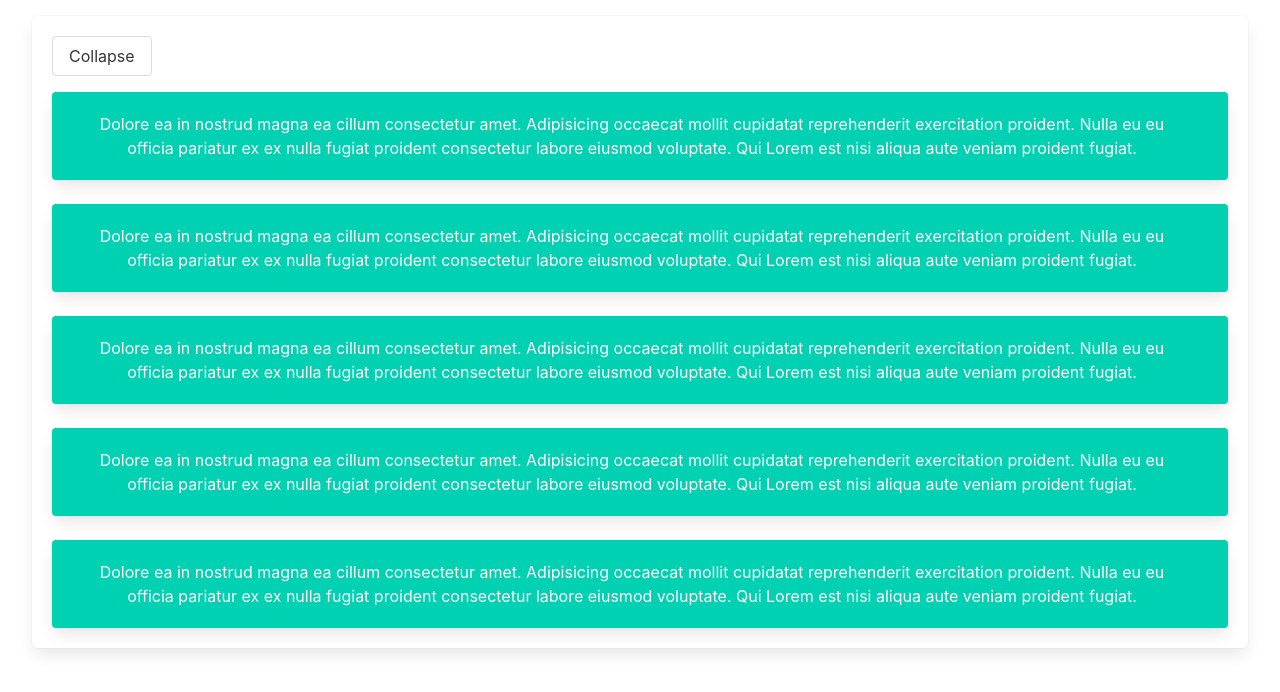
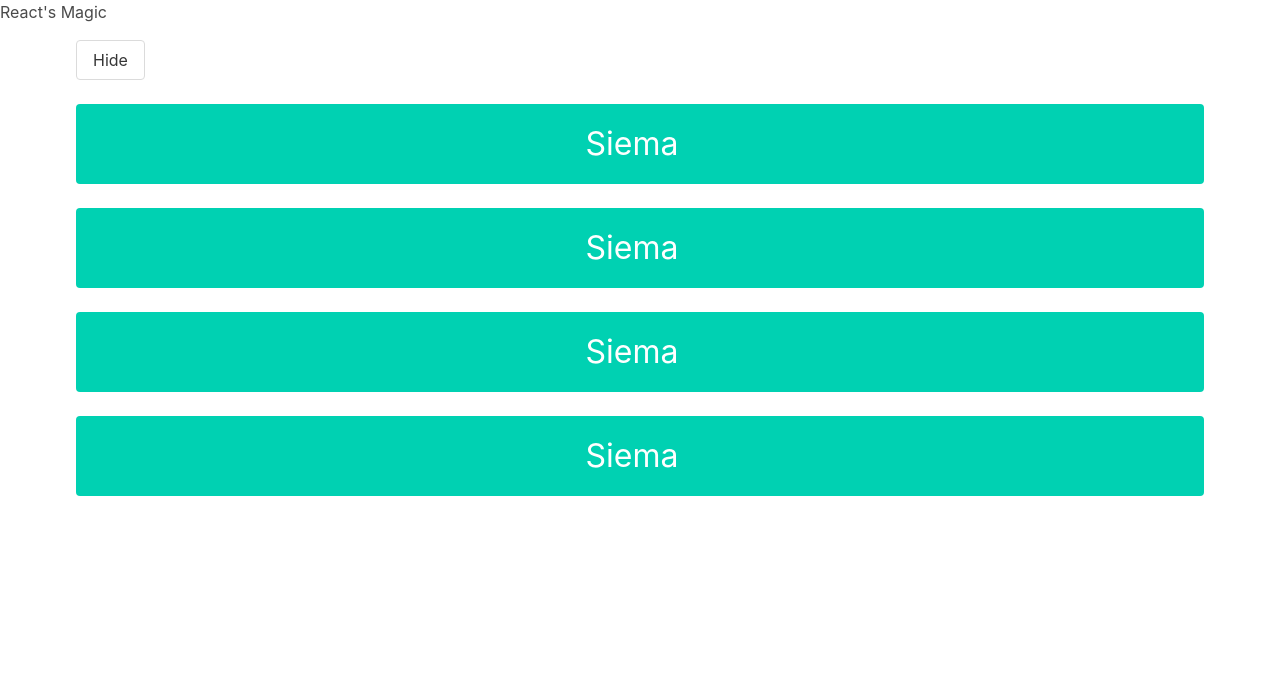
Before and after one commit to JakHer/Advanced-React, a React (Create React App) app: page / in a window 1280 px wide. Shown: the top 692 px of the page. Built offline with nearby package versions, Linux system fonts and the light colour scheme.

Commit message:
feat: Columns component added

```diff
--- /dev/null
+++ b/src/App.js
@@ -0,0 +1,16 @@
+import React from "react";
+import styles from "./App.module.scss";
+import cx from "classnames";
+import Docs from "./views/Docs";
+import Tips from "./views/Tips";
+
+const App = () => (
+  <>
+    <h1>React's Magic</h1>
+    <div className={cx("container mt-4", styles.App)}>
+      <Tips />
+    </div>
+  </>
+);
+
+export default App;
--- a/src/components/App.js
+++ /dev/null
@@ -1,12 +0,0 @@
-import React from "react";
-import styles from "./App.module.scss";
-import cx from "classnames";
-import ItemsList from "./ItemsList/ItemsList";
-
-const App = () => (
-  <div className={cx("container is-fluid mt-4", styles.App)}>
-    <ItemsList />
-  </div>
-);
-
-export default App;
--- a/src/components/App.module.scss
+++ /dev/null
@@ -1,7 +0,0 @@
-.App {
-  display: flex;
-  flex-direction: row;
-  justify-content: center;
-  align-items: center;
-  width: 80vw;
-}
--- /dev/null
+++ b/src/components/Columns/Columns.js
@@ -0,0 +1,48 @@
+import React, { useState } from "react";
+import cx from "classnames";
+import styles from "./Columns.module.scss";
+
+const Columns = () => {
+  const [collapsed, isCollapsed] = useState(false);
+
+  return (
+    <div className={(cx("columns"), styles.Columns)}>
+      {collapsed && (
+        <button onClick={() => isCollapsed(false)} className="button ml-3 mb-3">
+          Show
+        </button>
+      )}
+      {!collapsed && (
+        <button onClick={() => isCollapsed(true)} className="button ml-3 mb-3">
+          Hide
+        </button>
+      )}
+      {!collapsed && (
+        <>
+          <div className={cx("column", styles.Column)}>
+            <div className="notification is-primary">
+              <p className={cx("subtitle is-3 is-center", styles.SubTitle)}>Siema</p>
+            </div>
+          </div>
+          <div className={cx("column", styles.Column)}>
+            <div className="notification is-primary">
+              <p className={cx("subtitle is-3 is-center", styles.SubTitle)}>Siema</p>
+            </div>
+          </div>
+          <div className={cx("column", styles.Column)}>
+            <div className="notification is-primary">
+              <p className={cx("subtitle is-3 is-center", styles.SubTitle)}>Siema</p>
+            </div>
+          </div>
+          <div className={cx("column", styles.Column)}>
+            <div className="notification is-primary">
+              <p className={cx("subtitle is-3 is-center", styles.SubTitle)}>Siema</p>
+            </div>
+          </div>
+        </>
+      )}
+    </div>
+  );
+};
+
+export default Columns;
--- /dev/null
+++ b/src/components/Columns/Columns.module.scss
@@ -0,0 +1,12 @@
+.Columns {
+  flex-direction: column;
+  margin: 0 auto;
+}
+
+.Column {
+  margin: auto;
+}
+
+.SubTitle {
+  text-align: center;
+}
--- a/src/components/ItemsList/ItemsList.module.scss
+++ b/src/components/ItemsList/ItemsList.module.scss
@@ -1,6 +1,5 @@
 .ItemsList {
-  max-width: 100%;
-  min-width: 100%;
+  width: 100%;
   margin: 0 auto;
 }
 
--- a/src/index.js
+++ b/src/index.js
@@ -1,7 +1,7 @@
 import React from "react";
 import ReactDOM from "react-dom";
 import "./index.css";
-import App from "./components/App";
+import App from "./App";
 import "bulma";
 
 ReactDOM.render(
--- /dev/null
+++ b/src/views/Docs.js
@@ -0,0 +1,9 @@
+import React from "react";
+import ListItems from "../components/ItemsList/ItemsList";
+
+const Docs = () => (
+  <ul>
+    <ListItems />
+  </ul>
+);
+export default Docs;
--- /dev/null
+++ b/src/views/Tips.js
@@ -0,0 +1,6 @@
+import React from "react";
+import Columns from "../components/Columns/Columns";
+
+const Tips = () => <Columns />;
+
+export default Tips;
```
Also changed, not shown: src/App.module.scss (added).
